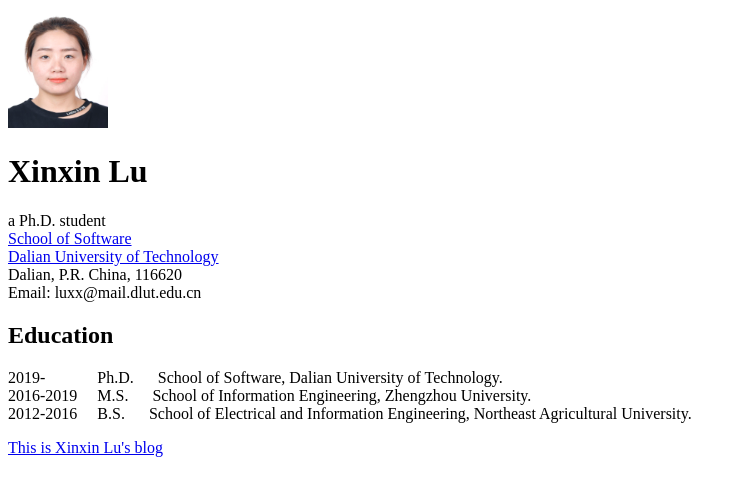
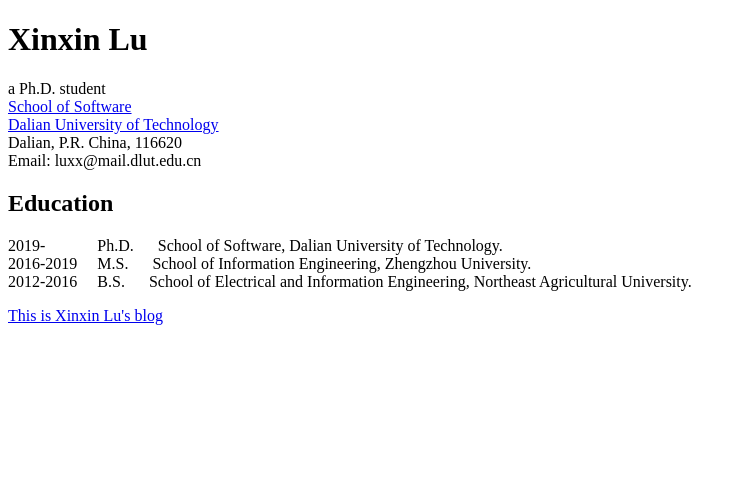
Before and after one commit to jennifer4529/jennifer4529.github.io, a plain HTML site: page index.html in a window 1280 px wide. Shown: the whole page, without its empty margins (0-746 px from the left). Drawn offline with Linux system fonts and the light colour scheme; files whose address does not match are found by name.

Commit message:
Update index.html

```diff
--- a/index.html
+++ b/index.html
@@ -1,7 +1,6 @@
 <!DOCTYPE HTML>
 <html>
 <body>
-<img src="E:\xin.png" width="100" height="120" >
 <h1>Xinxin Lu</h1>
 
 <p>
```
